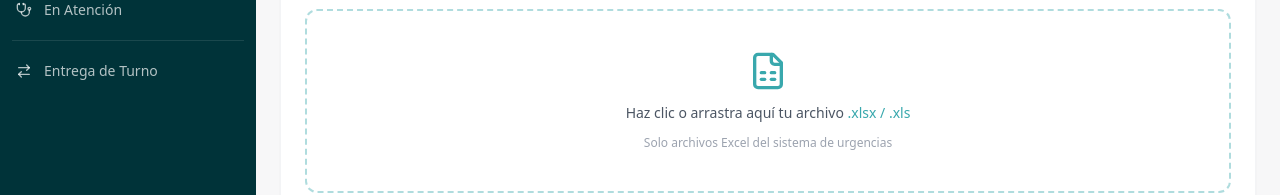
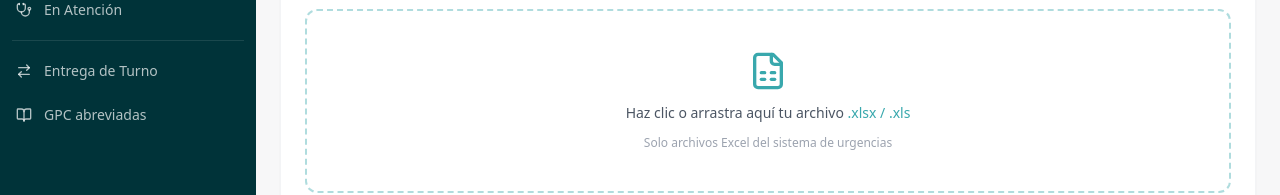
Before and after one commit to andresdiazm/dashboard-urgencia-hsj, a React (Vite) app: page /carga in a window 1280 px wide. Shown: the part 176-371 px from the top of the page. Built offline with nearby package versions, Linux system fonts and the light colour scheme.

Commit message:
feat: agregar enlace "GPC abreviadas" en sidebar
Co-Authored-By: Claude Sonnet 4.6 <noreply@anthropic.com>

```diff
--- a/src/components/Layout/Sidebar.tsx
+++ b/src/components/Layout/Sidebar.tsx
@@ -1,5 +1,5 @@
 import { NavLink } from 'react-router-dom'
-import { Upload, Clock, Stethoscope, X, ArrowRightLeft } from 'lucide-react'
+import { Upload, Clock, Stethoscope, X, ArrowRightLeft, BookOpen } from 'lucide-react'
 import { useDataStore } from '../../store/useDataStore'
 
 const NAV_ITEMS = [
@@ -74,6 +74,17 @@ export default function Sidebar({ open, onClose }: Props) {
             <ArrowRightLeft className="w-4 h-4 flex-shrink-0" />
             <span>Entrega de Turno</span>
           </a>
+
+          <a
+            href="https://andresdiazm.github.io/coursera_test/"
+            target="_blank"
+            rel="noopener noreferrer"
+            onClick={onClose}
+            className="flex items-center gap-3 px-4 py-3 text-sm text-white/70 hover:bg-white/10 hover:text-white transition-colors"
+          >
+            <BookOpen className="w-4 h-4 flex-shrink-0" />
+            <span>GPC abreviadas</span>
+          </a>
         </nav>
 
         {patients.length > 0 && (
```
